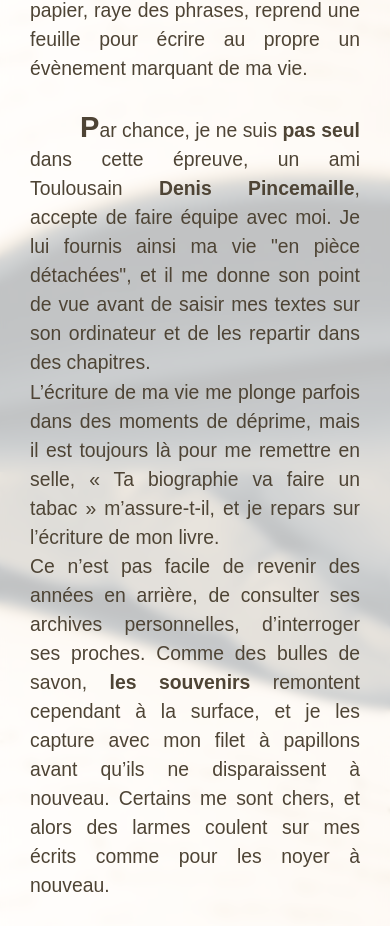
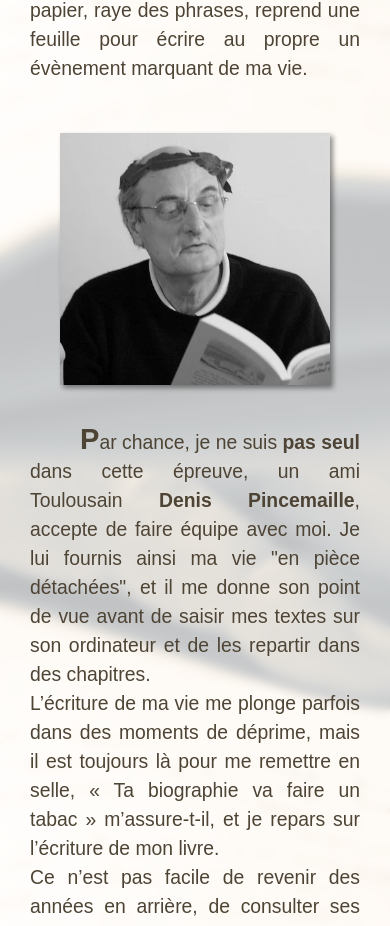
Before and after one commit to NicolasKwi/rmp, a plain HTML site: page index.html in a window 390 px wide. Shown: the part 5670-6596 px from the top of the page. Drawn offline with Linux system fonts and the light colour scheme.

Commit message:
photo denis

```diff
--- a/index.html
+++ b/index.html
@@ -464,6 +464,12 @@
               reprend une feuille pour écrire au propre un évènement marquant de
               ma vie.
             </p>
+            <img
+            class="photo-denis"
+            src="./public/img/denis_pincemaille.webp"
+            title="Denis Pincemaille"
+            alt="Denis Pincemaille"
+          />
             <p>
               Par chance, je ne suis <strong>pas seul</strong> dans cette
               épreuve, un ami Toulousain <strong>Denis Pincemaille</strong>,
--- a/public/css/style.css
+++ b/public/css/style.css
@@ -32,6 +32,10 @@
   .photo-roger {
     float: none !important;
     margin: 80px auto 40px auto !important;
+  }
+  .photo-denis {
+    float: none !important;
+    margin: 50px auto 40px auto !important;
   }
 }
 
@@ -645,6 +649,13 @@ p::first-letter {
   margin: 55px 40px 40px 40px;
   box-shadow: 3px 3px 5px rgba(0, 0, 0, 0.438);
 }
+.photo-denis {
+  display: block;
+  width: 270px;
+  float: left;
+  margin: 45px 30px 30px 30px;
+  box-shadow: 3px 3px 5px rgba(0, 0, 0, 0.438);
+}
 .presentation-texte-conteneur p {
   margin: 30px 20px;
   text-indent: 50px;
@@ -746,7 +757,7 @@ p::first-letter {
   box-shadow: 0 0.5rem 1rem rgba(0, 0, 0, 0.15);
   border-radius: 3px;
 }
-.apercu-conteneur h3{
+.apercu-conteneur h3 {
   text-align: center;
 }
 
```
Also changed, not shown: public/img/denis_pincemaille.jpg (added), public/img/denis_pincemaille.webp (added).
